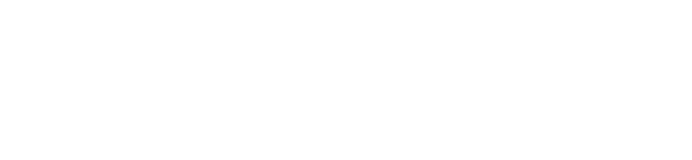
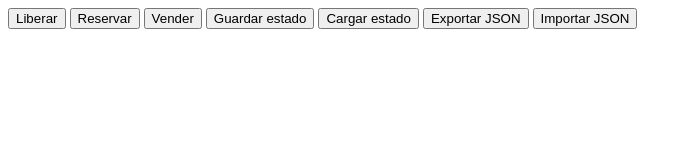
Before and after one commit to davidllata-a11y/missiondelmillon, a plain HTML site: page index.html in a window 1280 px wide. Shown: the whole page, without its empty margins (0-692 px from the left). Drawn offline with Linux system fonts and the light colour scheme.

Commit message:
Update index.html

```diff
--- a/index.html
+++ b/index.html
@@ -4,3 +4,13 @@
 </div>
 
 <div id="tooltip"></div>
+<div id="controles">
+  <button id="btn-liberar">Liberar</button>
+  <button id="btn-reservar">Reservar</button>
+  <button id="btn-vender">Vender</button>
+  <button id="btn-guardar">Guardar estado</button>
+  <button id="btn-cargar">Cargar estado</button>
+  <button id="btn-exportar">Exportar JSON</button>
+  <input type="file" id="input-importar" style="display:none;">
+  <button id="btn-importar">Importar JSON</button>
+</div>
```
